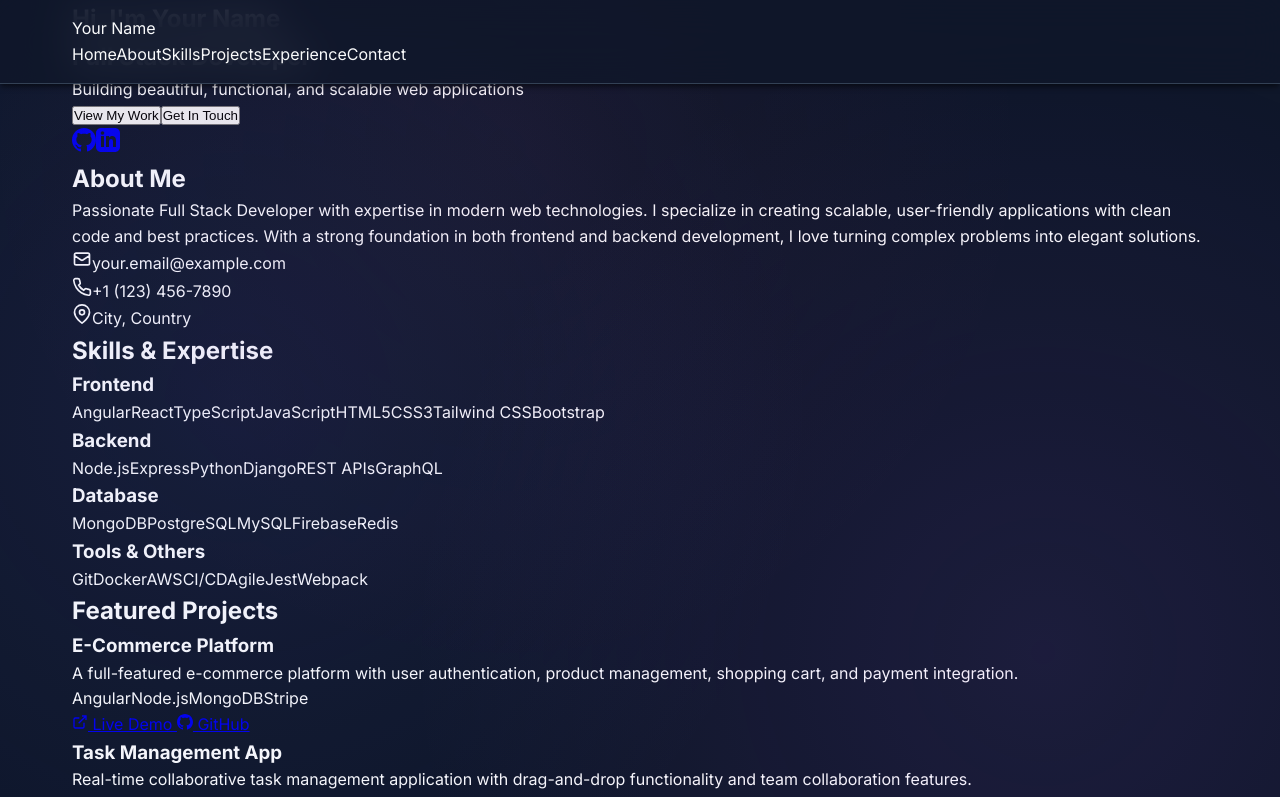
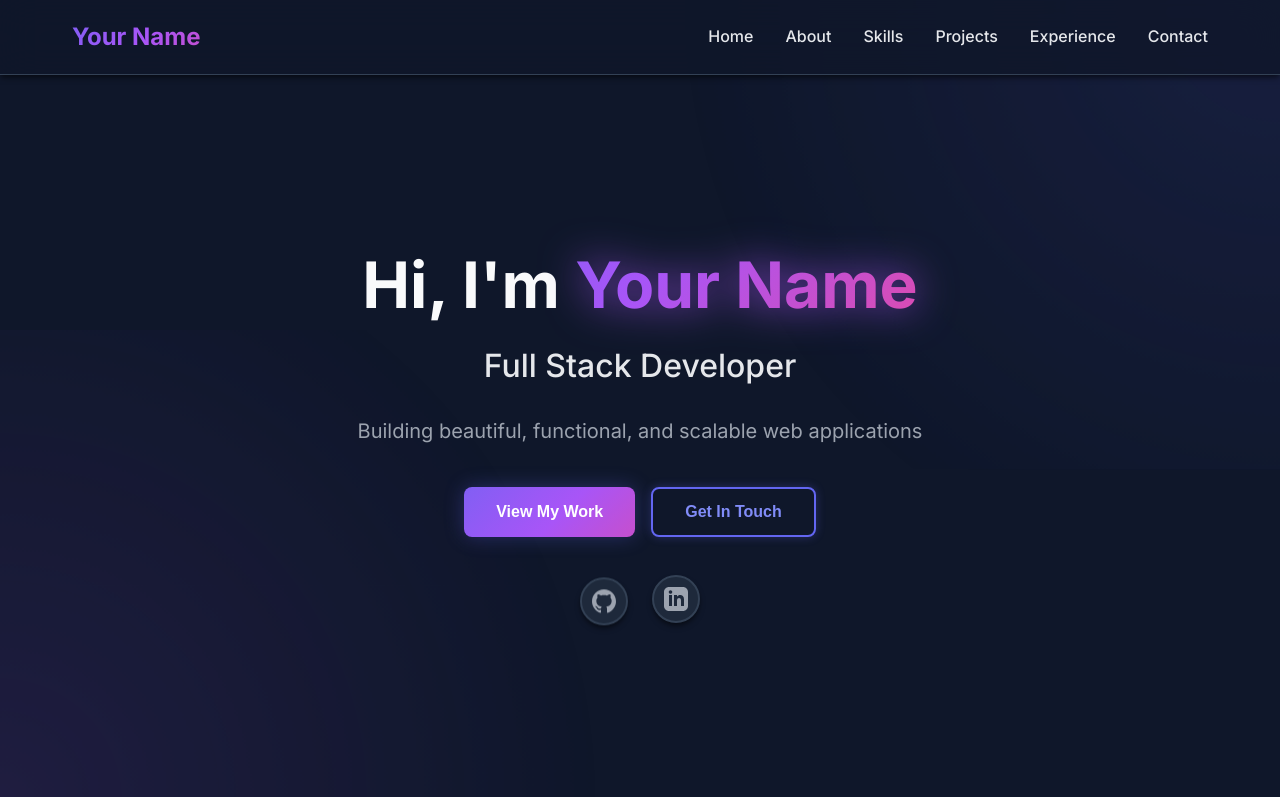
Before and after one commit to PaOneX/Portfolio, an Angular app: page / in a window 1280 px wide. Shown: the top 797 px of the page. Built offline with nearby package versions, Linux system fonts and the light colour scheme.

Commit message:
style: Update navbar layout and enhance hero section styling

```diff
--- a/src/app/app.css
+++ b/src/app/app.css
@@ -92,6 +92,19 @@
   padding: 0 2rem;
 }
 
+.navbar .container {
+  display: flex;
+  justify-content: space-between;
+  align-items: center;
+}
+
+.nav-brand {
+  font-size: 1.5rem;
+  font-weight: 700;
+  background: var(--gradient);
+  -webkit-background-clip: text;
+  -webkit-text-fill-color: transparent;
+  background-clip: text;
   background-size: 200% 200%;
   animation: gradientFlow 3s ease infinite;
   cursor: pointer;
@@ -105,15 +118,15 @@
 @keyframes gradientFlow {
   0%, 100% { background-position: 0% 50%; }
   50% { background-position: 100% 50%; }
-.navbar .container {
-  display: flex;
-  justify-content: space-between;
-  align-items: center;
 }
 
-.nav-brand {
-  font-size: 1.5rem;
-  font-weight: 700;secondary);
+.nav-menu {
+  display: flex;
+  gap: 2rem;
+}
+
+.nav-link {
+  color: var(--text-secondary);
   text-decoration: none;
   font-weight: 500;
   cursor: pointer;
@@ -137,16 +150,20 @@
   height: 2px;
   background: var(--gradient);
   transition: width 0.3s ease;
-  box-shadow: 0 0 10px var(--primary-color)
-.nav-link:hover {
-  color: var(--primary-color);
+  box-shadow: 0 0 10px var(--primary-color);
 }
 
-.nav-link::after {
-  content: '';
-  position: absolute;
-  bottom: -4px;
-  left: 0;var(--bg-dark);
+.nav-link:hover::after {
+  width: 100%;
+}
+
+/* Hero Section */
+.hero {
+  min-height: 100vh;
+  display: flex;
+  align-items: center;
+  padding-top: 80px;
+  background: var(--bg-dark);
   position: relative;
   overflow: hidden;
 }
@@ -176,23 +193,6 @@
 @keyframes pulseGlow {
   0%, 100% { transform: scale(1); opacity: 0.5; }
   50% { transform: scale(1.2); opacity: 0.8; }
-  width: 0;
-  height: 2px;
-  background: var(--primary-color);
-  transition: width 0.3s ease;
-}
-
-.nav-link:hover::after {
-  width: 100%;
-}
-
-/* Hero Section */
-.hero {
-  min-height: 100vh;
-  display: flex;
-  align-items: center;
-  padding-top: 80px;
-  background: linear-gradient(135deg, #667eea10 0%, #764ba210 100%);
 }
 
 .hero-content {
@@ -353,6 +353,7 @@
   background: var(--gradient);
   -webkit-mask: linear-gradient(#fff 0 0) content-box, linear-gradient(#fff 0 0);
   -webkit-mask-composite: xor;
+  mask: linear-gradient(#fff 0 0) content-box, linear-gradient(#fff 0 0);
   mask-composite: exclude;
   opacity: 0;
   transition: opacity 0.3s ease;
```
